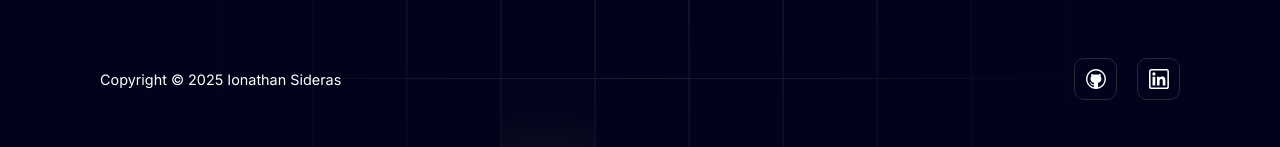
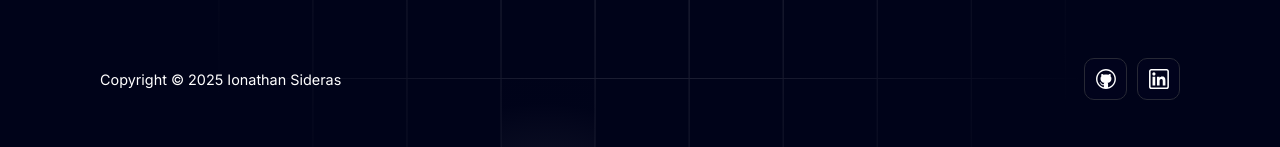
Before and after one commit to ionathansideras/modern-portfolio, a React (Vite) app: page / in a window 1280 px wide. Shown: the part 4626-4773 px from the top of the page. Built offline with nearby package versions, Linux system fonts and the light colour scheme.

Commit message:
commit fix footer

```diff
--- a/src/styles/footer.scss
+++ b/src/styles/footer.scss
@@ -6,6 +6,7 @@ footer {
     align-items: center;
     margin-bottom: 50px;
     position: relative;
+    gap: 20px;
 
     p {
         color: $main_text_color;
@@ -15,7 +16,7 @@ footer {
 
     nav {
         display: flex;
-        gap: 20px;
+        gap: 10px;
 
         a {
             background-color: $secondary_background_color;
@@ -31,4 +32,8 @@ footer {
             }
         }
     }
+
+    @media (max-width: $xs) {
+        flex-direction: column;
+    }
 }
```
